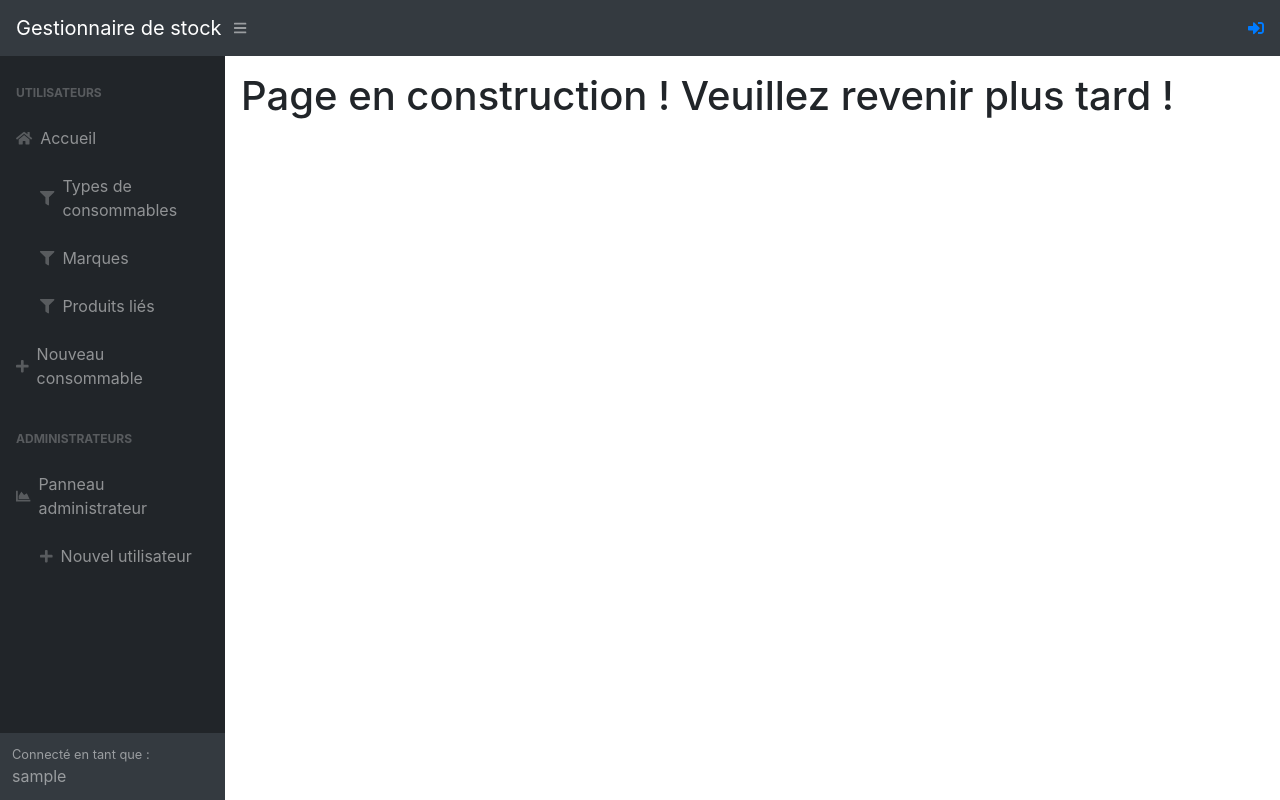
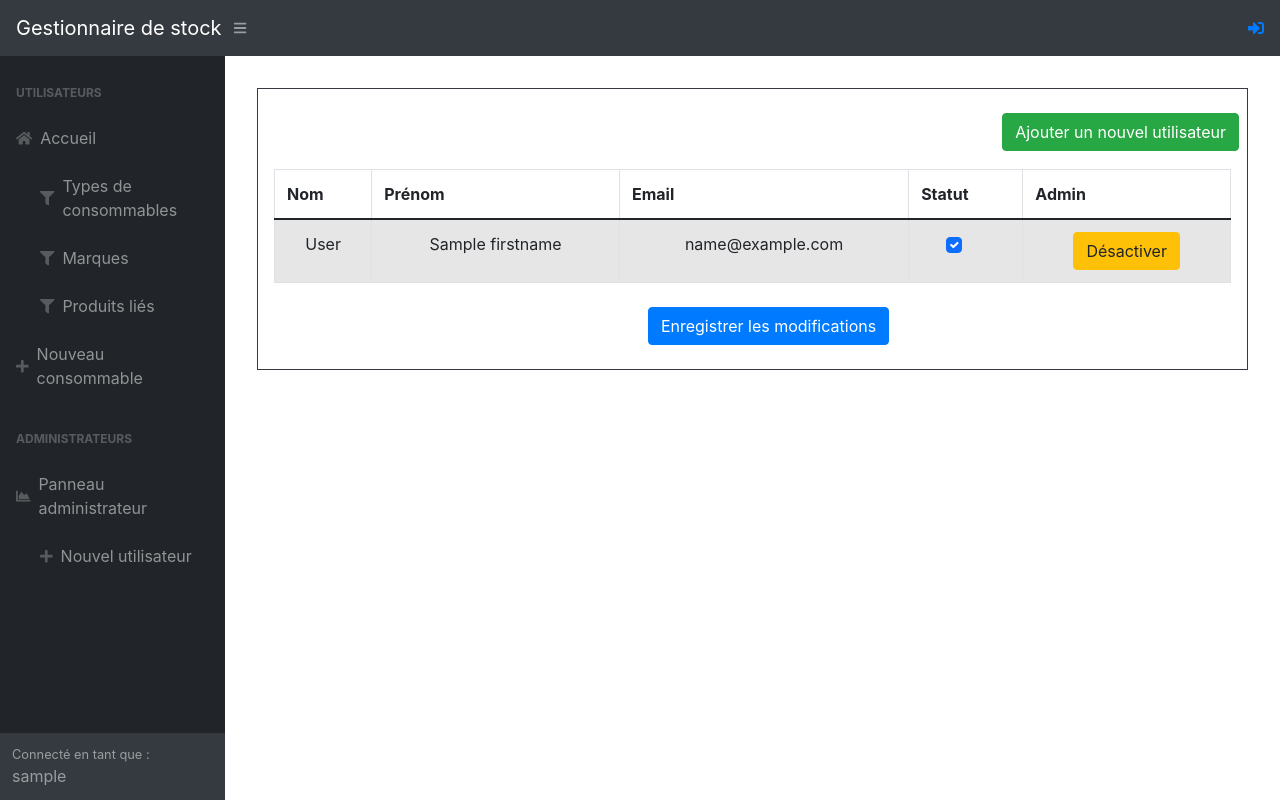
Before and after one commit to LouisRichard/TPI-Gestion-de-stock, a PHP site: template Realisation/view/adminPanel.php in a window 1280 px wide. Run offline with PHP 8.4, Linux system fonts and the light colour scheme; the visitor is signed in with stand-in values (Sample User, id 1); the template is opened without the code that fills it: most values are stand-ins (such as "Sample title", 1, 10 or a date in 2020).

Commit message:
Création de la vue admin
Création de la vue admin complète avec les données

```diff
--- a/Realisation/controller/display.php
+++ b/Realisation/controller/display.php
@@ -51,6 +51,10 @@ function displayAdminPanel(){
     if(isset($_SESSION['username']) && $_SESSION['username'] != ''){
         if($_SESSION['status'] == 1){
             $_SESSION['adminPanel'] = 'adminPanel';
+
+            require_once 'model/displayRequestManager.php';
+            $users = getUsersInformation();
+
             require 'view/adminPanel.php';
         }
         else{
--- a/Realisation/view/adminPanel.php
+++ b/Realisation/view/adminPanel.php
@@ -8,8 +8,39 @@
 ob_start();
 ?>
 
-<h1>Page en construction ! Veuillez revenir plus tard !</h1>
+<div class="m-3 border border-dark pl-3 pr-3">
+    <div class="w-100 m-3 p-2">
+        <button class="btn btn-success float-right">Ajouter un nouvel utilisateur</button>
+    </div>
 
+    <form action="?=saveAdminModification" method="post">
+        <table class="table table-bordered table-striped table-hover mt-5">
+            <thead>
+                <tr>
+                    <th scope="col">Nom</th>
+                    <th scope="col">Prénom</th>
+                    <th scope="col">Email</th>
+                    <th scope="col">Statut</th>
+                    <th scope="col">Admin</th>
+                </tr>
+            </thead>
+            <tbody>
+                <?php foreach($users as $user) : ?>
+                    <tr class="text-center">
+                        <td><?= $user['lastname'] ?></td>
+                        <td><?= $user['firstname'] ?></td>
+                        <td><?= $user['email'] ?></td>
+                        <td><input type="checkbox" class="form-check-input" <?php if($user['adminStatus']){ echo "checked"; } ?>></td>
+                        <td><button class="btn <?php if($user['status']){ echo 'btn-warning">Désactiver'; }else{ echo 'btn-danger">Supprimer'; } ?></button></td>
+                    </tr>
+                <?php endforeach; ?>
+            </tbody>
+        </table>
+        <div class="w-100 m-3 p-2 text-center">
+            <button type="submit" class="btn btn-primary">Enregistrer les modifications</button>
+        </div>
+    </form>
+</div>
 <?php
 
 $content = ob_get_clean();
```
Also changed, not shown: Realisation/model/displayRequestManager.php (+7 -0 lines).
